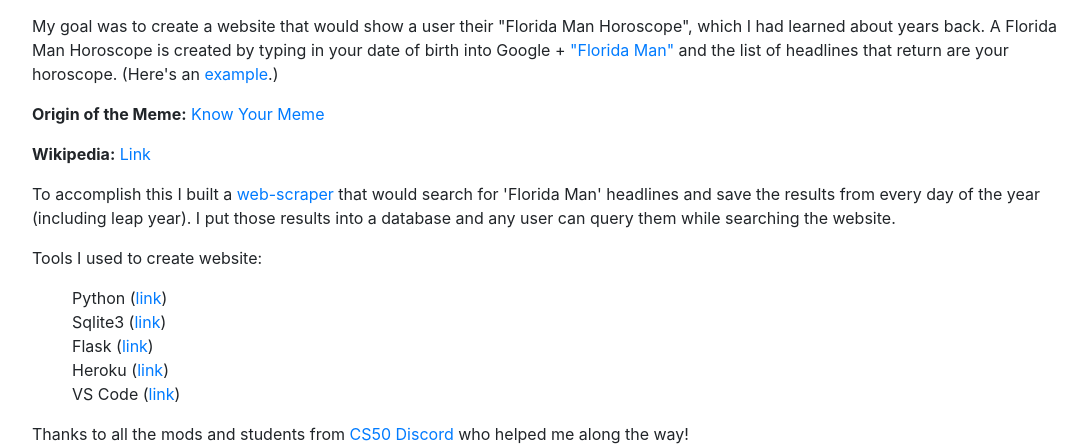
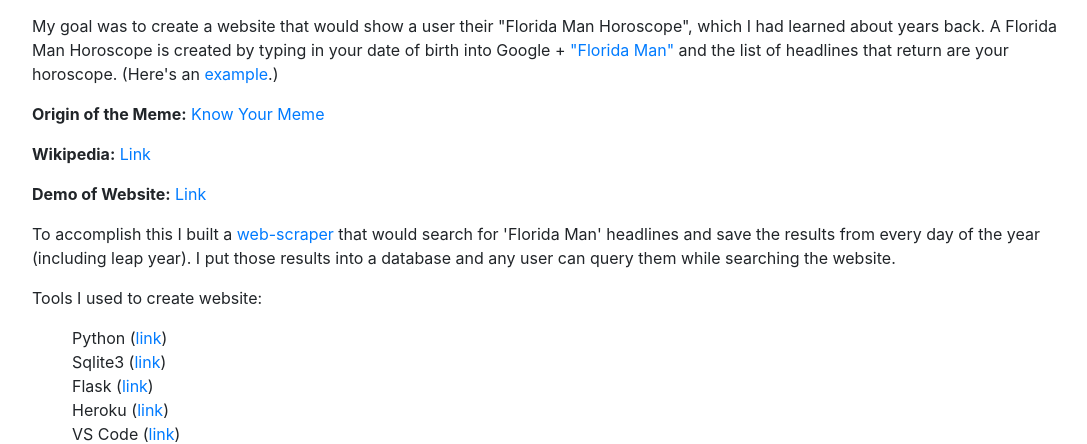
Before and after one commit to smhenderson89/FloridaMan, a Flask app: page /about in a window 1280 px wide. Shown: the part 476-920 px from the top of the page, without its empty margins (77-1164 px from the left). Run offline with Flask 2, Linux system fonts and the light colour scheme; some libraries are stand-ins or nearby versions.

Commit message:
add YouTube demo to about page

```diff
--- a/templates/about.html
+++ b/templates/about.html
@@ -19,6 +19,7 @@
 
         <p><b>Origin of the Meme:</b> <a href = "https://knowyourmeme.com/memes/florida-man" target="_blank" rel="noopener noreferrer">Know Your Meme </a></p>
         <p><b>Wikipedia:</b> <a href = "https://en.wikipedia.org/wiki/Florida_Man " target="_blank" rel="noopener noreferrer"> Link</a>
+        <p><b>Demo of Website:</b><a href = "https://www.youtube.com/watch?v=ZJLiHFGGbJc&ab_channel=Jugglerman" target = "_blank" rel="noopener noreferrer"> Link </a>
 
         <p>To accomplish this I built a <a href="https://en.wikipedia.org/wiki/Web_scraping" target="_blank" rel="noopener noreferrer"">web-scraper</a> that would search for 'Florida Man' headlines and save the results from every day of the year (including leap year). I put those results into a database and any user can query them while searching the website.</p>
         <p>Tools I used to create website:</p>
```
